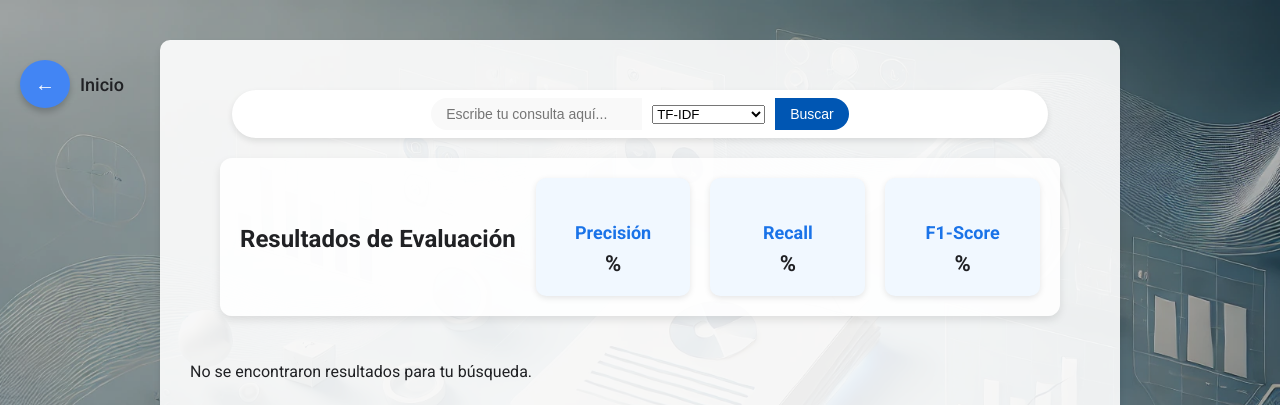
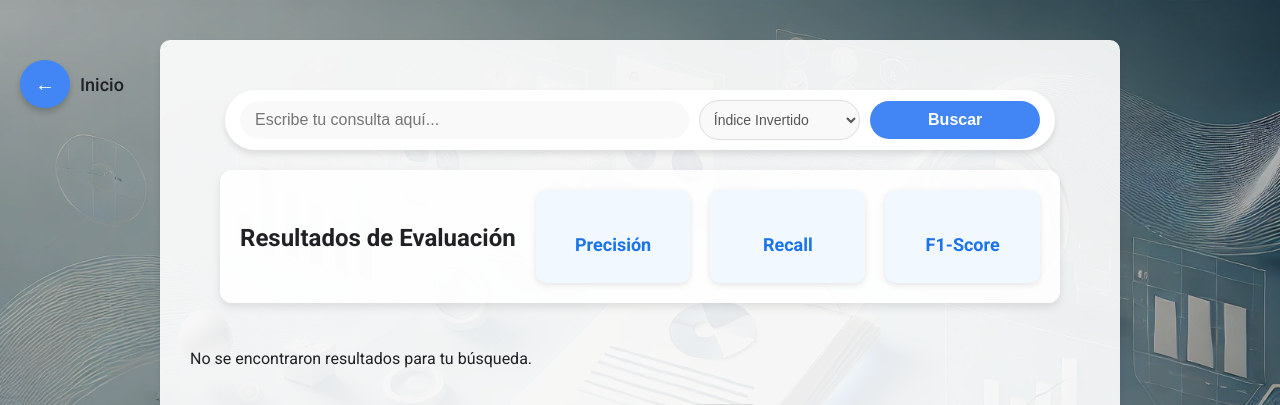
Before and after one commit to azambrano43/ri_proyecto_1b, a Flask app: template templates/resultados.html in a window 1280 px wide. Shown: the top 405 px of the page. Run offline with Flask 3, Linux system fonts and the light colour scheme; the template is opened without the code that fills it, so the values that code supplies are empty; parts of the project's set-up code (start-up, migrations or seed data) failed here and were passed over.

Commit message:
Updated CSS styles for search box and form elements, and refactored HTML structure for search box in resultados.html template.

```diff
--- a/static/resultados.css
+++ b/static/resultados.css
@@ -187,50 +187,76 @@
     transform: scale(1.05);
 }
 
-/* Barra de búsqueda */
+/* Contenedor de la barra de búsqueda */
 .search-box {
     display: flex;
     align-items: center;
     justify-content: center;
     background-color: #ffffff;
-    border-radius: 30px;
-    box-shadow: 0 3px 6px rgba(0, 0, 0, 0.1);
+    border-radius: 50px; /* Bordes completamente redondeados */
+    box-shadow: 0 4px 6px rgba(0, 0, 0, 0.1); /* Sombra ligera */
     width: 100%;
     max-width: 800px;
-    padding: 8px;
-    margin: 20px auto;
+    padding: 10px 15px; /* Espaciado interno */
+    margin: 20px auto; /* Centra la barra en la página */
 }
 
+/* Campo de entrada */
 .search-box input[type="text"] {
     flex: 3;
-    padding: 8px 15px;
+    padding: 10px 15px;
     border: none;
-    border-radius: 30px 0 0 30px;
-    font-size: 14px;
-    background-color: #f9f9f9;
-    color: #333;
+    border-radius: 50px;
+    font-size: 16px;
+    background-color: #f9f9f9; /* Fondo claro */
+    color: #333; /* Texto oscuro */
     outline: none;
+    margin-right: 10px; /* Espaciado entre el campo y el selector */
+    transition: background-color 0.3s ease, box-shadow 0.3s ease;
 }
 
 .search-box input[type="text"]:focus {
     background-color: #ffffff;
-    border: 2px solid #4285F4;
+    box-shadow: 0 0 5px rgba(66, 133, 244, 0.5); /* Resalta el campo al enfocarse */
+    border: 1px solid #4285F4; /* Borde azul */
 }
 
+/* Selector */
+.search-box select {
+    flex: 1;
+    padding: 10px;
+    border: 1px solid #ddd;
+    border-radius: 30px;
+    font-size: 14px;
+    color: #555;
+    background-color: #f9f9f9;
+    outline: none;
+    margin-right: 10px; /* Espaciado entre el selector y el botón */
+    transition: border-color 0.3s ease, box-shadow 0.3s ease;
+}
+
+.search-box select:focus {
+    border-color: #4285F4;
+    box-shadow: 0 0 5px rgba(66, 133, 244, 0.5);
+}
+
+/* Botón de búsqueda */
 .search-box button {
     flex: 1;
-    padding: 8px 15px;
-    background-color: #0056b3;
+    padding: 10px 15px;
+    background-color: #4285F4; /* Azul Google */
     color: white;
-    font-size: 14px;
+    font-size: 16px;
+    font-weight: bold;
     border: none;
-    border-radius: 0 30px 30px 0;
+    border-radius: 30px;
     cursor: pointer;
-    transition: background-color 0.3s ease;
+    transition: background-color 0.3s ease, transform 0.2s ease;
 }
 
 .search-box button:hover {
-    background-color: #004494;
+    background-color: #357ae8;
+    transform: scale(1.05);
 }
 
 /* Paginación */
--- a/templates/resultados.html
+++ b/templates/resultados.html
@@ -17,17 +17,20 @@
     <div class="result-container">
         <!-- Barra de búsqueda -->
         <div class="search-box">
-            <form action="/buscar" method="GET" style="display: flex; align-items: center; gap: 10px;">
-                <input type="text" name="consulta" class="search-input" value="{{ raw_consulta }}" placeholder="Escribe tu consulta aquí..." required>
-                <div class="method-selection">
-                    <select name="metodo" class="method-dropdown">
-                        <option value="tfidf" {% if metodo == "tfidf" %}selected{% endif %}>TF-IDF</option>
-                        <option value="bow" {% if metodo == "bow" %}selected{% endif %}>Bag of Words</option>
-                        <option value="word2vec" {% if metodo == "word2vec" %}selected{% endif %}>Word2Vec</option>
-                        <option value="indice_invertido" {% if metodo == "indice_invertido" %}selected{% endif %}>Índice Invertido</option>
-                    </select>
-                </div>
-                <button type="submit" class="search-button">Buscar</button>
+            <form action="/buscar" method="GET" style="display: flex; align-items: center; width: 100%;">
+                <!-- Campo de entrada -->
+                <input type="text" name="consulta" value="{{ raw_consulta }}" placeholder="Escribe tu consulta aquí..." required>
+
+                <!-- Selector de método -->
+                <select name="metodo">
+                    <option value="indice_invertido" {% if metodo == "indice_invertido" %}selected{% endif %}>Índice Invertido</option>
+                    <option value="tfidf" {% if metodo == "tfidf" %}selected{% endif %}>TF-IDF</option>
+                    <option value="bow" {% if metodo == "bow" %}selected{% endif %}>Bag of Words</option>
+                    <option value="word2vec" {% if metodo == "word2vec" %}selected{% endif %}>Word2Vec</option>
+                </select>
+
+                <!-- Botón de búsqueda -->
+                <button type="submit">Buscar</button>
             </form>
         </div>
 
@@ -44,15 +47,15 @@
             <h3>Resultados de Evaluación</h3>
             <div class="metric-card">
                 <h4 class="metric-title">Precisión</h4>
-                <p class="metric-value">{{ precision | round(4) }}%</p>
+                <p class="metric-value">{{ precision | round(4) }}</p>
             </div>
             <div class="metric-card">
                 <h4 class="metric-title">Recall</h4>
-                <p class="metric-value">{{ recall | round(4) }}%</p>
+                <p class="metric-value">{{ recall | round(4) }}</p>
             </div>
             <div class="metric-card">
                 <h4 class="metric-title">F1-Score</h4>
-                <p class="metric-value">{{ f1_score | round(4) }}%</p>
+                <p class="metric-value">{{ f1_score | round(4) }}</p>
             </div>
         </div>
         {% else %}
```
